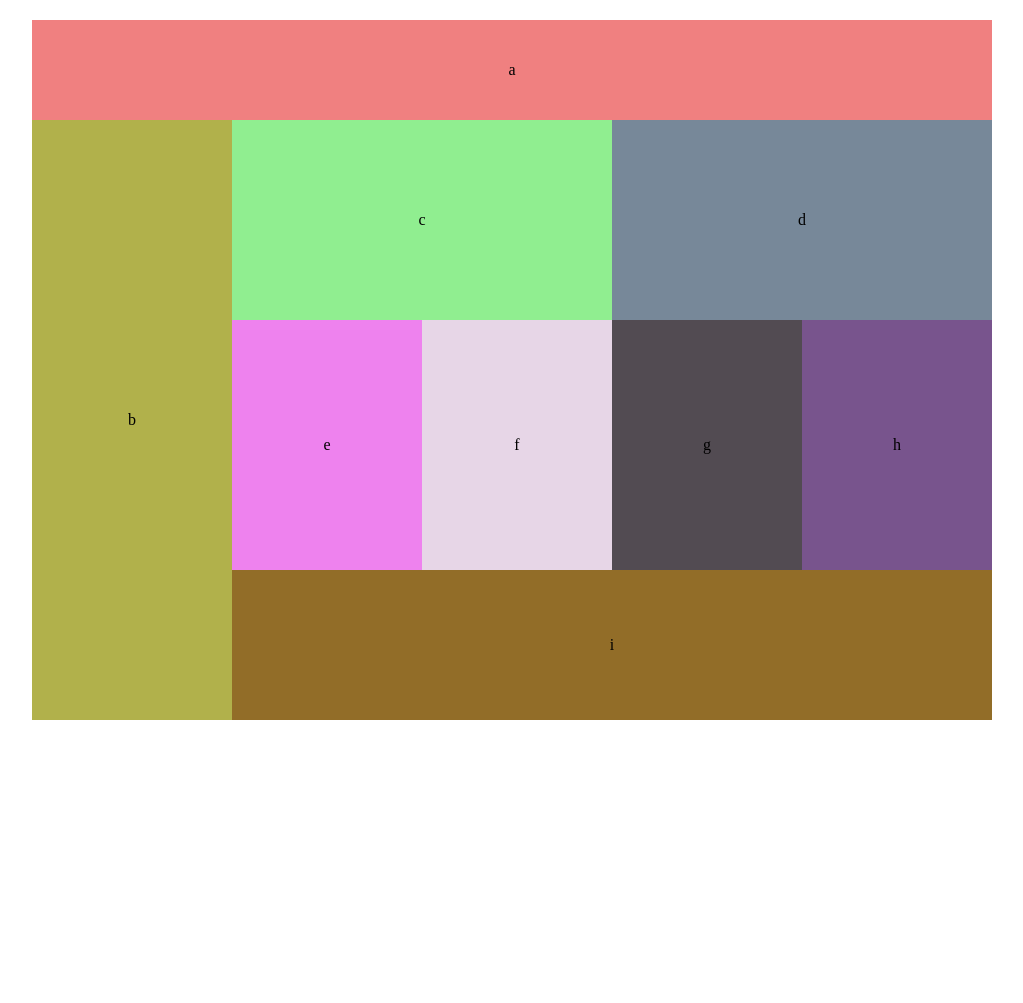
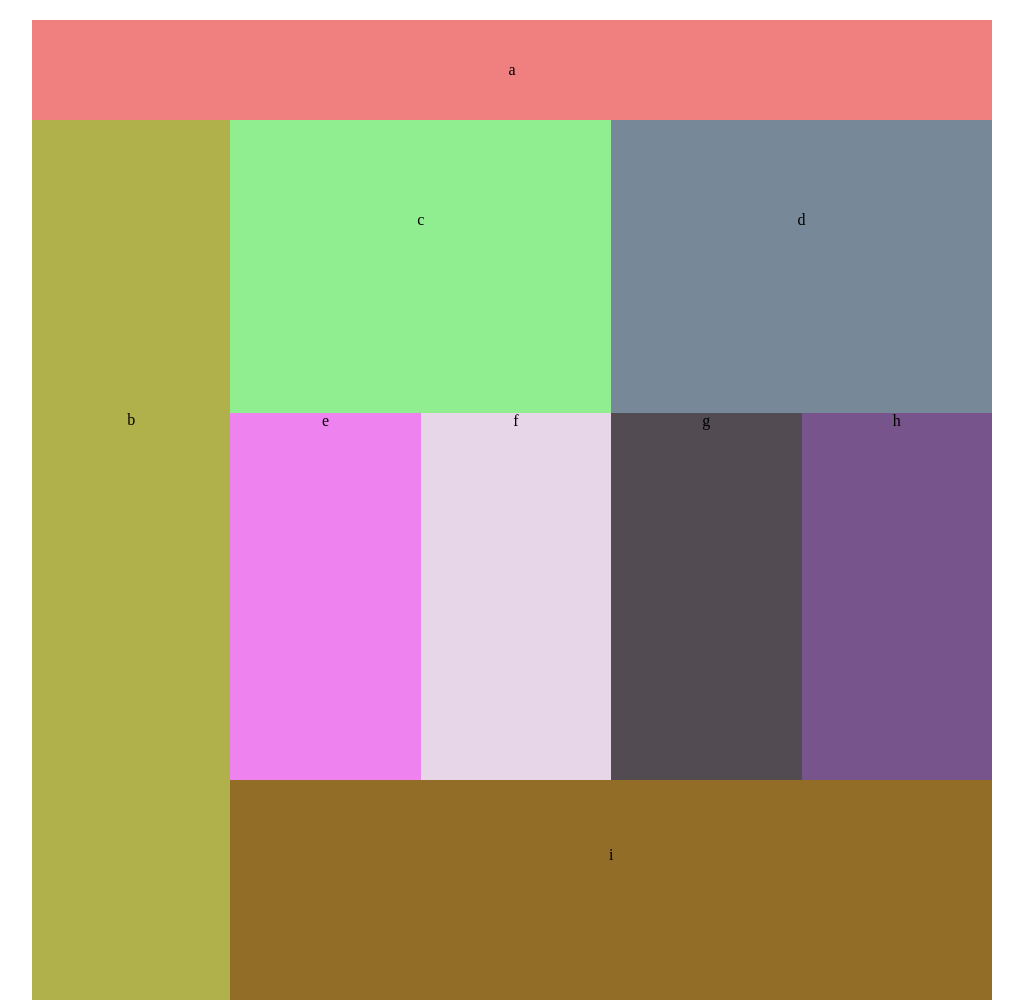
Before and after one commit to naji-albatayneh/lab-01, a plain HTML site: page index.html in a window 1280 px wide. Shown: the whole page, without its empty margins (128-1151 px from the left). Before the commit the page ends 800 px from the top, so only its background shows below. Drawn offline with Linux system fonts and the light colour scheme.

Commit message:
mobile & desktop are complete(flex), tablet still incomplete

```diff
--- a/css/layout.css
+++ b/css/layout.css
@@ -1,130 +1,121 @@
 * {
     box-sizing: border-box;
   }
-@media screen and (max-width: 768px) {
-    .a{
-        width: 480px;
-        height: 75px;
-        line-height:75px;
-        margin-left: auto;
-        margin-right: auto;
-        margin-top: 20px;
-    }
-    .container1{
-        width: 480px;
+@media screen and (max-width: 650px) {
+    .flex-container{
+        display: flex;
+        flex-direction: column;
+
+        max-width: 480px;
+        width: 80vw;
+        min-width: 180px;
+
         height: 980px;
         margin-left: auto;
         margin-right: auto;
     }
-    .b {
+    #a{
+        flex: 100%;
+        height: 75px;
+        line-height:75px;
+        margin-top: 20px;
+    }
+    #b {
         height: 150px;
         line-height:150px;
-        width: 100%;
-        margin-left: auto;
-        margin-right: auto;
+        flex: 100%;
     }
-    .l-Right{
-        width: 100%px;
-        height: 830px;
-        margin-left: auto;
-        margin-right: auto;
-    }
-    .c {
+    #c {
         height: 125px;
         line-height:125px;
-        width: 100%;
-        margin-left: auto;
-        margin-right: auto;
+        flex: 100%;
     }
-    .d {
-        clear: both;
+    #d {
         height: 125px;
         line-height:125px;
+        flex: 100%;
+    }
+    .row{
+        flex: 100%;
+        display: flex;
+        flex-direction: row;
         width: 100%;
-        margin-left: auto;
-        margin-right: auto;
     }
-    .container2 {
-        width: 100%;
+    #e, #f, #g, #h {
+        flex: 50%;
         height: 250px;
-        margin-left: auto;
-        margin-right: auto;
-    }
-    .column {
-        width: 50%;
-        height: 100%;
         line-height:250px;
-        float: left;
 
     }
-    .i{
-        width: 100%;
+    #i{
+        flex: 100%;
         height: 80px;
         line-height:80px;
-        margin-left: auto;
-        margin-right: auto;
         margin-bottom: 20px;
     }
 
 }
 
-@media screen and (min-width: 768px){
-    .a {
-        width: 960px;
-        height: 100px;
-        line-height:100px;
+@media screen and (min-width: 800px){
+    .flex-container{
+        display: flex;
+        flex-direction: column;
+
+        max-width: 960px;
+        width: 80vw;
+        min-width: 780px;
+
+        height: 980px;
         margin-left: auto;
         margin-right: auto;
         margin-top: 20px;
+        margin-bottom: 20px;
     }
-    .container1{
-        width: 960px;
+    #a {
+        width: 100%;
+        height: 100px;
+        line-height:100px;
+    }
+    .outter-block{
+        display: flex;
+        flex: 100%;
+        flex-direction: row;
         height: 600px;
-        margin-left: auto;
-        margin-right: auto;
     }
-    .b {
-        width: 200px;
+    #b {
+        flex: 20.83%;
         height: 100%;
         line-height:600px;
-        float: left;
-        margin-bottom: 20px;
     }
-    .l-Right{
-        width: 760px;
+    .inner-block{
+        display: flex;
+        flex-wrap: wrap;
+        flex:80%;
         height: 100%;
-        float: left;
-        margin-bottom: 20px;
     }
-    .c{
-        clear: both;
-        width: 50%;
+    #c{
+        flex: 50%;
         height: 33.33%;
         line-height:200px;
-        float: left;
     }
-    .d{
-        width: 50%;
+    #d{
+        flex: 50%;
         height: 33.33%;
         line-height:200px;
-        float: left;
     }
-    .container2{
-        width: 50%;
-        height: 41.66%;
-        float:left;
+    .row{
+        display: flex;
+        flex: 50%;
+        flex-wrap: wrap;
+        height: 41.67%;
     }
-    .column{
-        width: 50%;
+    #e, #f, #g, #h {
+        flex: 25%;
         height: 100%;
-        line-height:250px;
-        float: left;
     }
-    .i{
-        width: 100%;
+    #i{
+        flex: 100%;
         height: 25%;
         line-height:150px;
-
-        clear: both;
     }
 }
--- a/css/style.css
+++ b/css/style.css
@@ -2,16 +2,16 @@
 @import url("/css/base.css");
 @import url("/css/layout.css");
 
-.a{
+#a{
     background-color: lightcoral;
 }
-.b {
+#b {
     background-color: rgb(177, 177, 75);
 }
-.c {
+#c {
     background-color: lightgreen;
 }
-.d {
+#d {
     background-color: lightslategray;
 }
 #e{
@@ -26,6 +26,6 @@
 #h {
     background-color: rgb(120, 84, 141);
 }
-.i{
+#i{
     background-color: rgb(146, 109, 40);
 }
--- a/index.html
+++ b/index.html
@@ -8,28 +8,23 @@
     <link rel="stylesheet" href="/css/style.css">
 </head>
 <body>
-    <div class="a">a</div>
-
-    <div class="container1">
-
-        <div class="b">b</div>
-
-        <div class="l-Right">
-            <div class="c">c</div>
-            <div class="d">d</div>
-
-            <div class="container2">
-                <div class="column" id="e">e</div>
-                <div class="column" id="f">f</div>
+    <div class="flex-container">
+        <div id="a">a</div>
+        <div class="outter-block">
+            <div id="b">b</div>
+            <div class="inner-block">
+                <div id="c">c</div>
+                <div id="d">d</div>
+                <div class="row">
+                    <div id="e">e</div>
+                    <div id="f">f</div>
+                </div>
+                <div class="row">
+                    <div id="g">g</div>
+                    <div id="h">h</div>
+                </div>
+                <div id="i">i</div>
             </div>
-
-            <div class="container2">
-                <div class="column" id="g">g</div>
-                <div class="column" id="h">h</div>
-            </div>
-
-            <div class="i">i</div>
-
         </div>
     </div>
 </body>
```
